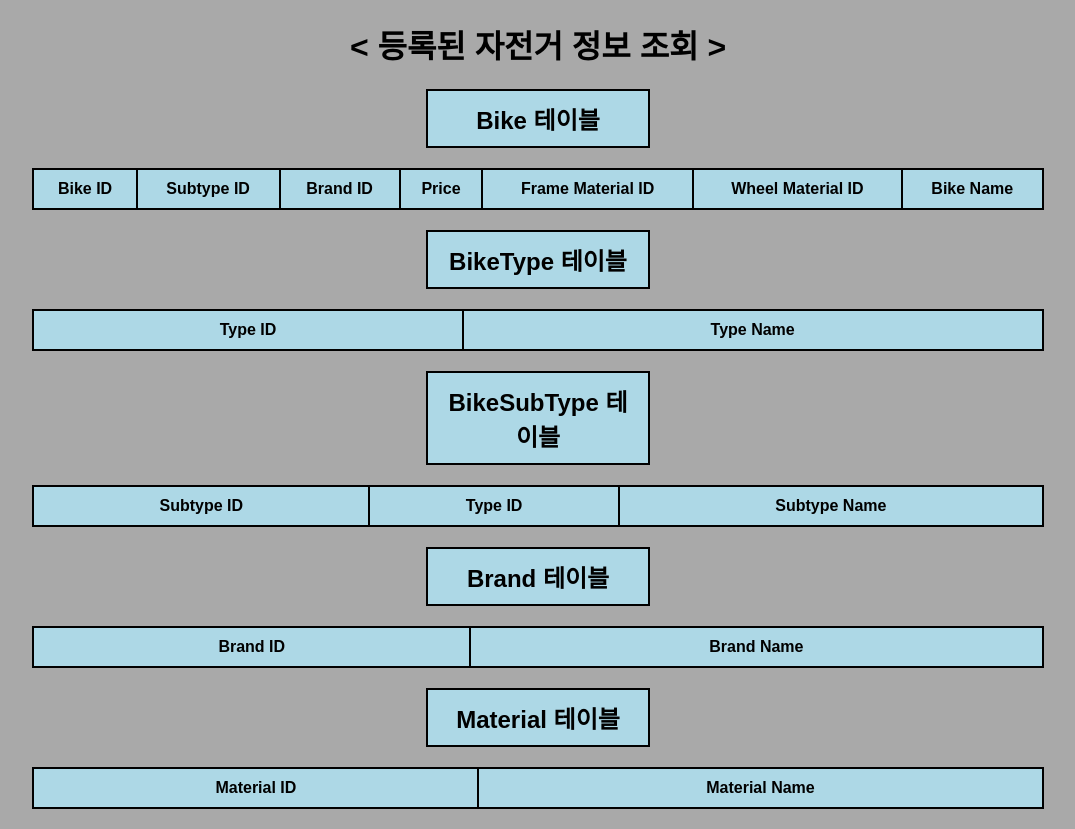
After one commit to zeew00kim/DB_Team_Project, a Flask app: page /admin-page in a window 1280 px wide. The commit adds this page. Shown: the whole page, without its empty margins (102-1177 px from the left). Run offline with Flask 3, Linux system fonts and the light colour scheme; lists and menus that the app fills with data are empty.

Commit message:
commit 3

```diff
--- a/db-team-flask-server/server.py
+++ b/db-team-flask-server/server.py
@@ -1,14 +1,14 @@
 import os
 import webbrowser
 from threading import Timer
-from flask import Flask, jsonify, render_template, request
+from flask import Flask, jsonify, render_template, request, redirect, url_for
 import mysql.connector
 from flask_cors import CORS
 
 app = Flask(__name__, static_folder="static", template_folder="templates")
 CORS(app)
 
-# 데이터베이스 연결
+# 데이터베이스 연결 설정
 db = mysql.connector.connect(
     host="localhost",
     user="root",
@@ -16,17 +16,14 @@ db = mysql.connector.connect(
     database="madangdb"
 )
 
-# 기본 홈 페이지
+# 홈 페이지 라우트
 @app.route('/')
 def home():
     cursor = db.cursor(dictionary=True)
-
-    # 브랜드 정보 가져오기
     cursor.execute("SELECT * FROM brand")
     brands = cursor.fetchall()
     cursor.close()
 
-    # 각 브랜드에 대해 이미지 경로 확인
     for brand in brands:
         image_base_path = f"static/images/{brand['brand_name']}"
         if os.path.exists(f"{image_base_path}.png"):
@@ -34,70 +31,39 @@ def home():
         elif os.path.exists(f"{image_base_path}.jpeg"):
             brand['image_path'] = f"{image_base_path}.jpeg"
         else:
-            brand['image_path'] = None  # 이미지가 없는 경우
+            brand['image_path'] = None
 
     return render_template('index.html', brands=brands)
 
-# 특정 테이블 데이터를 JSON으로 반환
-@app.route('/bikes', methods=['GET'])
-def get_bikes():
-    query = "SELECT * FROM bike"
-    cursor = db.cursor(dictionary=True)
-    cursor.execute(query)
-    results = cursor.fetchall()
-    cursor.close()
-    return jsonify(results)
+# 관리자 페이지 라우트
+@app.route('/admin-page')
+def admin_page():
+    return render_template('adminPage.html')
 
-@app.route('/bikeTypes', methods=['GET'])
-def get_bike_types():
-    query = "SELECT * FROM bikeType"
-    cursor = db.cursor(dictionary=True)
-    cursor.execute(query)
-    results = cursor.fetchall()
-    cursor.close()
-    return jsonify(results)
+# 관리자 코드 검증
+@app.route('/validate-admin', methods=['POST'])
+def validate_admin():
+    admin_code = request.form.get('admin-code')
+    if admin_code == "2022158067":
+        return redirect(url_for('admin_page'))
+    else:
+        return render_template('index.html', brands=get_brands(), error_message="잘못된 코드입니다. 다시 입력하세요. 🤔")
 
-@app.route('/bikeSubTypes', methods=['GET'])
-def get_bike_sub_types():
-    query = "SELECT * FROM bikeSubType"
-    cursor = db.cursor(dictionary=True)
-    cursor.execute(query)
-    results = cursor.fetchall()
-    cursor.close()
-    return jsonify(results)
-
-@app.route('/brands', methods=['GET'])
-def get_brands():
-    query = "SELECT * FROM brand"
-    cursor = db.cursor(dictionary=True)
-    cursor.execute(query)
-    results = cursor.fetchall()
-    cursor.close()
-    return jsonify(results)
-
-@app.route('/materials', methods=['GET'])
-def get_materials():
-    query = "SELECT * FROM material"
-    cursor = db.cursor(dictionary=True)
-    cursor.execute(query)
-    results = cursor.fetchall()
-    cursor.close()
-    return jsonify(results)
-
-# 브랜드 클릭 시 검색 페이지로 이동
+# 검색 페이지 라우트
 @app.route('/search', methods=['GET'])
 def search():
     brand_id = request.args.get('brand_id')
     return render_template('searchPage.html', brand_id=brand_id)
 
-# 검색 결과 반환
+# 검색 결과 라우트
 @app.route('/search-results', methods=['GET'])
 def search_results():
     try:
-        categories = request.args.get('categories').split(',')
-        brand_id = request.args.get('brand_id')
+        categories = request.args.get('categories', '').split(',')
+        if not categories:
+            return jsonify([])
 
-        # 선택된 카테고리에 따라 동적으로 SQL 생성
+        brand_id = request.args.get('brand_id', None)
         columns = {
             "Bike Name": "bike.bike_name",
             "Price": "bike.price",
@@ -106,11 +72,7 @@ def search_results():
             "Frame Material": "material.material_name",
             "Wheel Material": "material.material_name"
         }
-
-        selected_columns = [columns[category] for category in categories if category in columns]
-
-        if not selected_columns:
-            return jsonify([])
+        selected_columns = [columns[cat] for cat in categories if cat in columns]
 
         query = f"""
             SELECT {', '.join(selected_columns)}
@@ -119,26 +81,48 @@ def search_results():
             INNER JOIN bikeSubType ON bike.subtype_id = bikeSubType.subtype_id
             INNER JOIN brand ON bike.brand_id = brand.brand_id
             INNER JOIN material ON bike.frame_material_id = material.material_id
-            WHERE bike.brand_id = %s
-            ORDER BY bike.price DESC
+            WHERE 1=1
         """
+        if brand_id:
+            query += " AND bike.brand_id = %s"
+            params = (brand_id,)
+        else:
+            params = ()
+
+        query += " ORDER BY bike.price DESC"
 
         cursor = db.cursor(dictionary=True)
-        cursor.execute(query, (brand_id,))
+        cursor.execute(query, params)
         results = cursor.fetchall()
         cursor.close()
 
         return jsonify(results)
 
     except Exception as e:
-        print(f"Error in /search-results: {e}")
-        return jsonify({"error": "An error occurred while fetching search results"}), 500
+        print(f"Error: {e}")
+        return jsonify({"error": "An error occurred"}), 500
 
-# 브라우저 자동 열기
+# 브랜드 정보 가져오기
+def get_brands():
+    cursor = db.cursor(dictionary=True)
+    cursor.execute("SELECT * FROM brand")
+    brands = cursor.fetchall()
+    cursor.close()
+
+    for brand in brands:
+        image_base_path = f"static/images/{brand['brand_name']}"
+        if os.path.exists(f"{image_base_path}.png"):
+            brand['image_path'] = f"{image_base_path}.png"
+        elif os.path.exists(f"{image_base_path}.jpeg"):
+            brand['image_path'] = f"{image_base_path}.jpeg"
+        else:
+            brand['image_path'] = None
+    return brands
+
+# 브라우저 자동 실행
 def open_browser():
     webbrowser.open_new("http://127.0.0.1:5500")
 
-# Flask 실행
 if __name__ == '__main__':
     Timer(1, open_browser).start()
     app.run(debug=True, port=5500)
--- /dev/null
+++ b/db-team-flask-server/static/adminPage.css
@@ -0,0 +1,50 @@
+body {
+    font-family: Arial, sans-serif;
+    background-color: darkgray;
+}
+
+h1 {
+    color: black;
+    text-align: center;
+}
+
+h2 {
+    color: black;
+    text-align: center;
+    border: 2px solid black;
+    width: 200px;
+    margin: 20px auto;
+    padding: 10px;
+    background-color: lightblue;
+}
+
+h2 a {
+    text-decoration: none;
+    color: black;
+}
+
+h2 a:hover {
+    text-decoration: underline;
+    color: blue;
+    cursor: pointer;
+}
+
+.table {
+    width: 80%;
+    border-collapse: collapse;
+    margin: 20px auto;
+    background-color: lightgray;
+}
+
+.table, .table th, .table td {
+    border: 2px solid black;
+}
+
+.table th, .table td {
+    padding: 10px;
+    text-align: center;
+}
+
+.table thead {
+    background-color: lightblue;
+}
--- /dev/null
+++ b/db-team-flask-server/static/adminPage.js
@@ -0,0 +1,22 @@
+// 데이터를 가져와 각 테이블에 표시하는 함수
+function fetchData(url, tableSelector) {
+    fetch(url)
+        .then(response => response.json())
+        .then(data => {
+            const tableBody = document.querySelector(`${tableSelector} tbody`);
+            tableBody.innerHTML = ''; // 기존 데이터 초기화
+            data.forEach(item => {
+                const row = document.createElement('tr');
+                row.innerHTML = Object.values(item).map(value => `<td>${value}</td>`).join('');
+                tableBody.appendChild(row);
+            });
+        })
+        .catch(error => console.error(`Error fetching data from ${url}:`, error));
+}
+
+// 각 테이블에 대해 fetchData 함수 호출
+fetchData('http://localhost:5500/bikes', '#bikeTable');
+fetchData('http://localhost:5500/bikeTypes', '#bikeTypeTable');
+fetchData('http://localhost:5500/bikeSubTypes', '#bikeSubTypeTable');
+fetchData('http://localhost:5500/brands', '#brandTable');
+fetchData('http://localhost:5500/materials', '#materialTable');
--- /dev/null
+++ b/db-team-flask-server/templates/adminPage.html
@@ -0,0 +1,75 @@
+<!DOCTYPE html>
+<html lang="en">
+<head>
+    <meta charset="UTF-8">
+    <meta name="viewport" content="width=device-width, initial-scale=1.0">
+    <title>Admin Page</title>
+    <link rel="stylesheet" href="adminPage.css">
+</head>
+<body>
+    <h1>&lt; 등록된 자전거 정보 조회 &gt;</h1>
+
+    <h2><a href="#">Bike 테이블</a></h2>
+    <table class="table" id="bikeTable">
+        <thead>
+            <tr>
+                <th>Bike ID</th>
+                <th>Subtype ID</th>
+                <th>Brand ID</th>
+                <th>Price</th>
+                <th>Frame Material ID</th>
+                <th>Wheel Material ID</th>
+                <th>Bike Name</th>
+            </tr>
+        </thead>
+        <tbody></tbody>
+    </table>
+
+    <h2><a href="#">BikeType 테이블</a></h2>
+    <table class="table" id="bikeTypeTable">
+        <thead>
+            <tr>
+                <th>Type ID</th>
+                <th>Type Name</th>
+            </tr>
+        </thead>
+        <tbody></tbody>
+    </table>
+
+    <h2><a href="#">BikeSubType 테이블</a></h2>
+    <table class="table" id="bikeSubTypeTable">
+        <thead>
+            <tr>
+                <th>Subtype ID</th>
+                <th>Type ID</th>
+                <th>Subtype Name</th>
+            </tr>
+        </thead>
+        <tbody></tbody>
+    </table>
+
+    <h2><a href="#">Brand 테이블</a></h2>
+    <table class="table" id="brandTable">
+        <thead>
+            <tr>
+                <th>Brand ID</th>
+                <th>Brand Name</th>
+            </tr>
+        </thead>
+        <tbody></tbody>
+    </table>
+
+    <h2><a href="#">Material 테이블</a></h2>
+    <table class="table" id="materialTable">
+        <thead>
+            <tr>
+                <th>Material ID</th>
+                <th>Material Name</th>
+            </tr>
+        </thead>
+        <tbody></tbody>
+    </table>
+
+    <script src="adminPage.js"></script>
+</body>
+</html>
```
Also changed, not shown: db-team-flask-server/static/script.js (+26 -7 lines), db-team-flask-server/static/styles.css (+74 -46 lines), db-team-flask-server/templates/index.html (+13 -5 lines), db-team-flask-server/templates/searchPage.html (+15 -9 lines).
